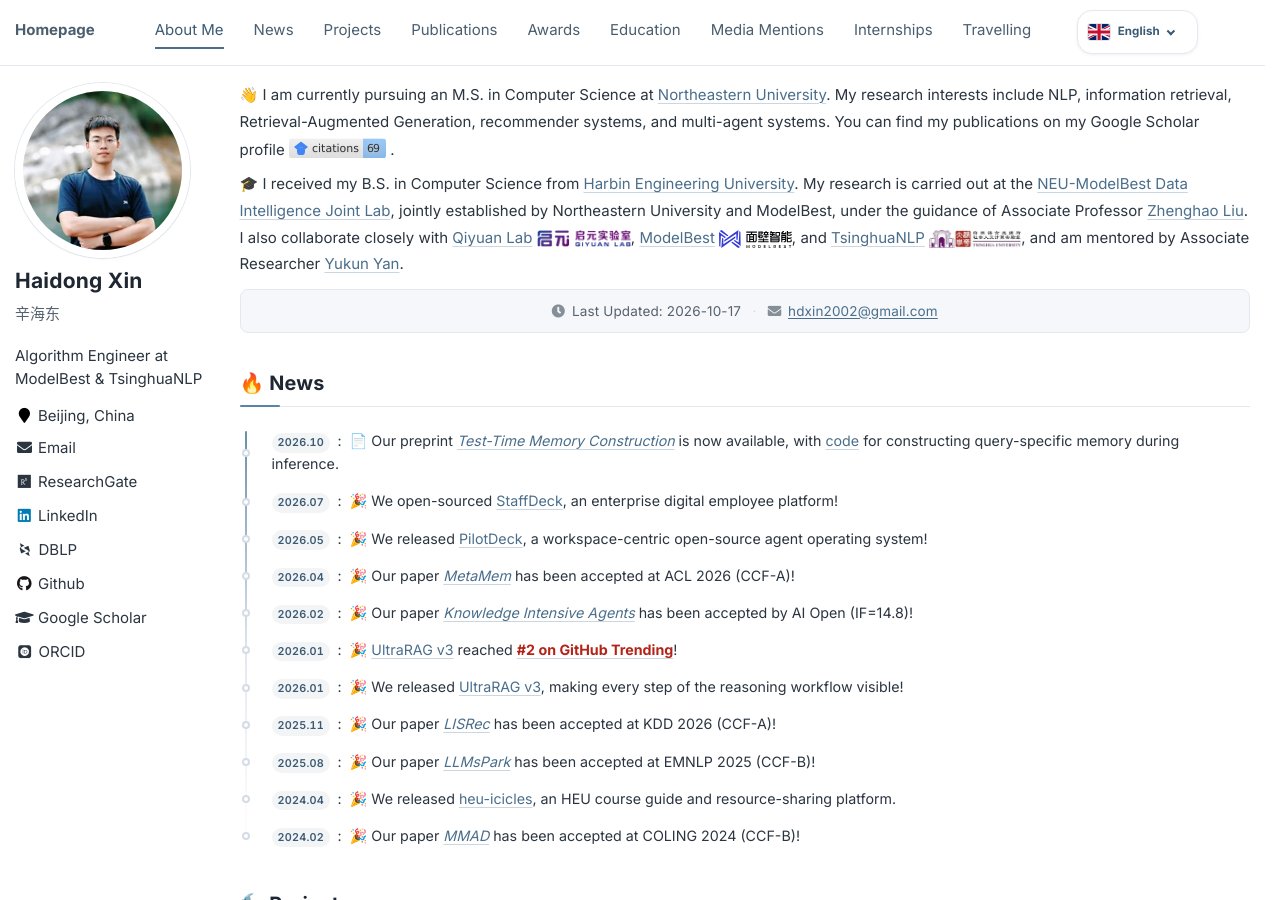
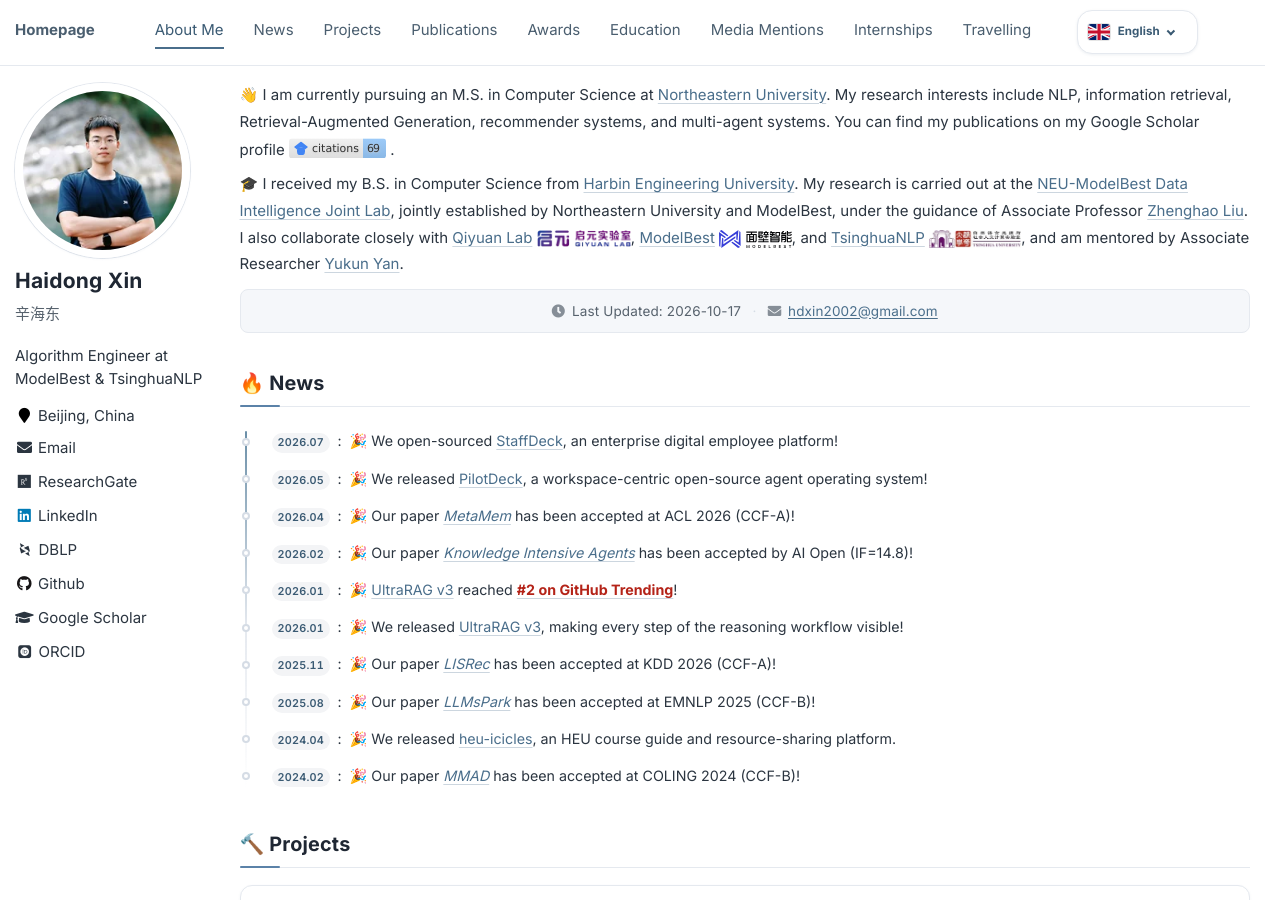
Before and after one commit to xhd0728/xhd0728.github.io, a Jekyll site: the page built from _pages/about.md, in a window 1280 px wide and 900 px high. Built offline with Jekyll 4.4.1, drawn with Linux system fonts in a browser that asks for light colours.

Commit message:
fix(site): refresh LLMsPark figure and remove preprint news

```diff
--- a/_pages/includes/news.md
+++ b/_pages/includes/news.md
@@ -2,7 +2,6 @@
 
 ## 🔥 News
 
-- *2026.10*: &nbsp;📄 Our preprint [*Test-Time Memory Construction*](https://arxiv.org/abs/2610.13348) is now available, with [code](https://github.com/OpenBMB/T2Mem) for constructing query-specific memory during inference.
 - *2026.07*: &nbsp;🎉 We open-sourced [StaffDeck](https://github.com/OpenBMB/StaffDeck), an enterprise digital employee platform!
 - *2026.05*: &nbsp;🎉 We released [PilotDeck](https://github.com/OpenBMB/PilotDeck), a workspace-centric open-source agent operating system!
 - *2026.04*: &nbsp;🎉 Our paper [*MetaMem*](https://doi.org/10.18653/v1/2026.findings-acl.270) has been accepted at ACL 2026 (CCF-A)!
--- a/_pages/includes/publications.md
+++ b/_pages/includes/publications.md
@@ -90,7 +90,7 @@
 </div>
 </div>
 
-<div class='paper-box'><div class='paper-box-image'><div><div class="badge">EMNLP 2025</div><a class="paper-image-link" tabindex="0" href="/images/paper/llmsparks.webp" aria-label="View full image: LLMsPark paper figure"><img src='/images/paper/llmsparks.webp' srcset="/images/thumbs/paper/llmsparks-400.webp 400w, /images/thumbs/paper/llmsparks-640.webp 640w, /images/thumbs/paper/llmsparks-800.webp 800w" sizes="(min-width: 1280px) 393px, (min-width: 925px) calc((100vw - 80px) / 3), (min-width: 768px) calc((100vw - 76px) * 0.4), (min-width: 430px) 400px, calc(100vw - 48px)" alt="LLMsPark paper figure" loading="lazy" width="820" height="426"></a></div></div>
+<div class='paper-box'><div class='paper-box-image'><div><div class="badge">EMNLP 2025</div><a class="paper-image-link" tabindex="0" href="/images/paper/llmsparks.webp?v=50653f817900" aria-label="View full image: LLMsPark player agent architecture"><img src='/images/paper/llmsparks.webp?v=50653f817900' srcset="/images/thumbs/paper/llmsparks-400.webp?v=50653f817900 400w, /images/thumbs/paper/llmsparks-640.webp?v=50653f817900 640w, /images/thumbs/paper/llmsparks-800.webp?v=50653f817900 800w" sizes="(min-width: 1280px) 393px, (min-width: 925px) calc((100vw - 80px) / 3), (min-width: 768px) calc((100vw - 76px) * 0.4), (min-width: 430px) 400px, calc(100vw - 48px)" alt="LLMsPark player agent architecture" loading="lazy" width="1930" height="1021"></a></div></div>
 <div class='paper-box-text' markdown="1">
 
 ### LLMsPark: A Benchmark for Evaluating Large Language Models in Strategic Gaming Contexts
```
Also changed, not shown: _pages/includes_zh/news.md (+0 -1 lines), _pages/includes_zh/publications.md (+1 -1 lines), scripts/build_thumbnails.py (+8 -1 lines), images/paper/llmsparks.webp, images/thumbs/paper/llmsparks-400.webp, images/thumbs/paper/llmsparks-640.webp, images/thumbs/paper/llmsparks-800.webp.
